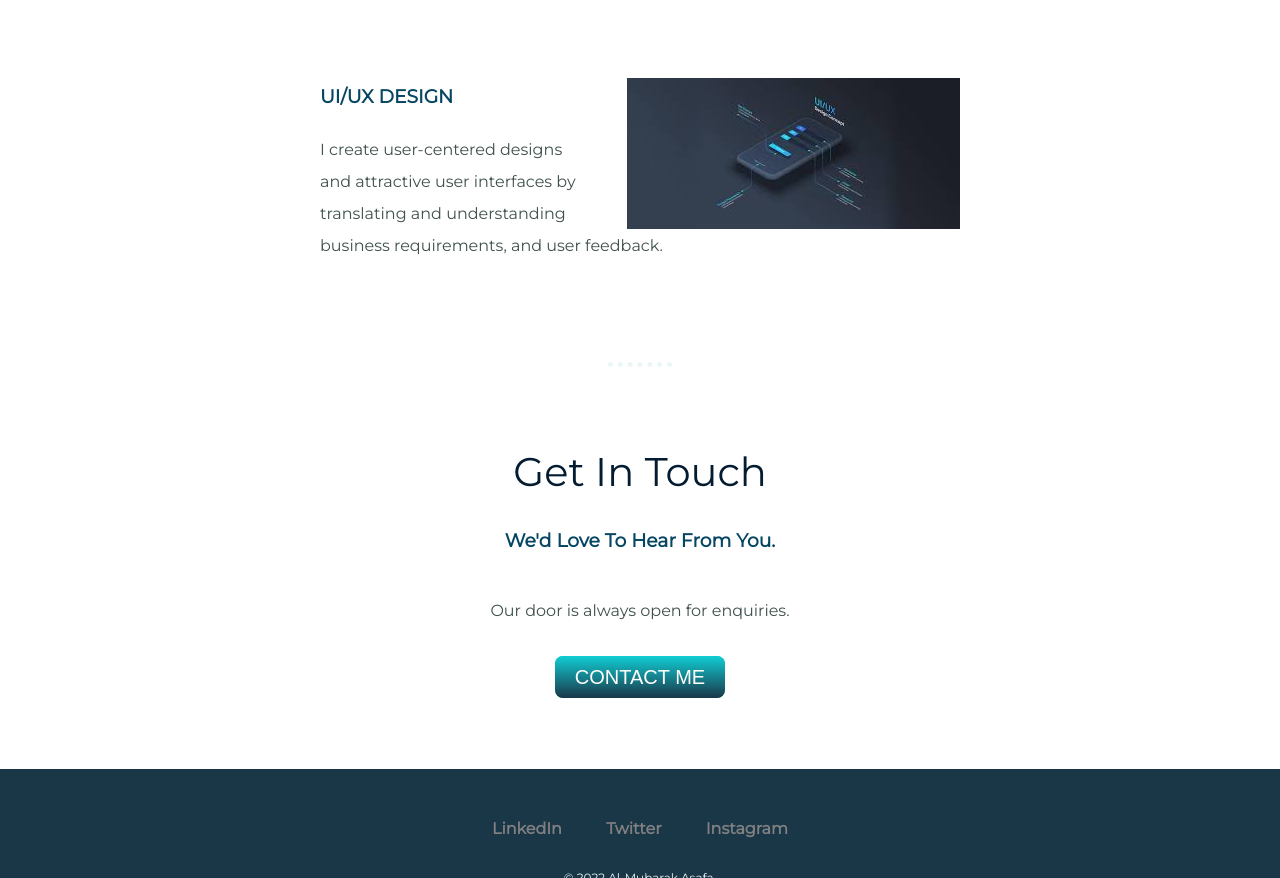
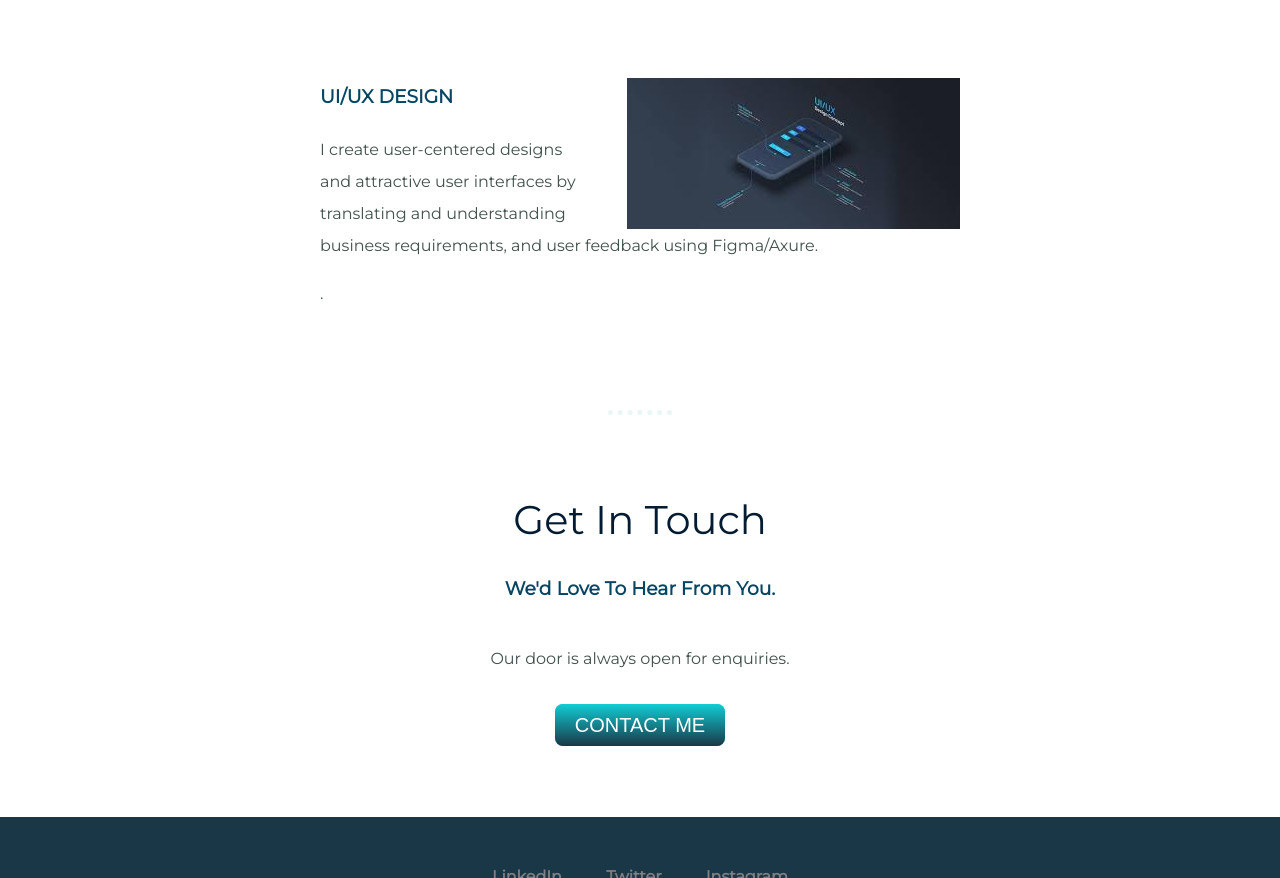
Before and after one commit to Al-Mubarak/My-Portfolio, a plain HTML site: page index.html in a window 1280 px wide. Shown: the part 1760-2638 px from the top of the page. Drawn offline with Linux system fonts and the light colour scheme.

Commit message:
Add files via upload
update

```diff
--- a/index.html
+++ b/index.html
@@ -39,7 +39,7 @@
       <div class="skill-row">
         <img class="uiux" src="images\uiux.jpg" alt="">
         <h3>UI/UX DESIGN</h3>
-        <p>I create user-centered designs and attractive user interfaces by translating and understanding business requirements, and user feedback.</p>
+        <p>I create user-centered designs and attractive user interfaces by translating and understanding business requirements, and user feedback using Figma/Axure.</p>.
       </div>
     </div>
     <hr>
```
